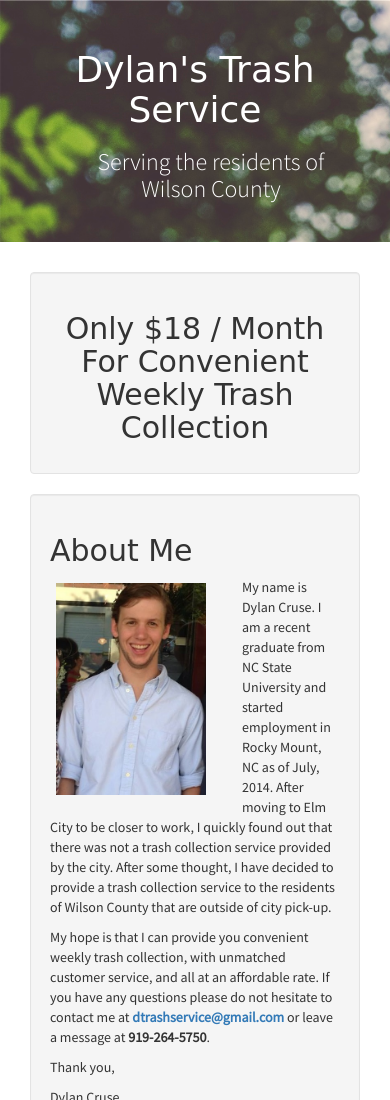
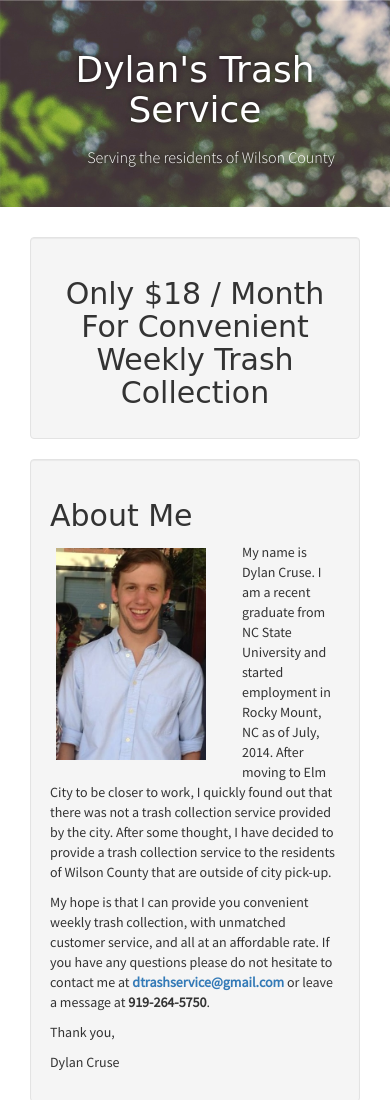
Before and after one commit to a-type/dylan-trash-service, a plain HTML site: page index.html in a window 390 px wide. Shown: the top 1100 px of the page. Drawn offline with nearby package versions, Linux system fonts and the light colour scheme; a web font is replaced by a local one.

Commit message:
Fix header visibility

```diff
--- a/css/style.css
+++ b/css/style.css
@@ -5,6 +5,7 @@
 
 .page-title {
 	color: white;
+	text-shadow: 0px 0px 5px rgba(5, 5, 5, 0.5);
 }
 
 .text-center {
@@ -47,6 +48,12 @@ h3 {
 	font-weight: 300;
 }
 
+@media (max-width: 768px) {
+	h3 {
+		font-size: 16px;
+	}
+}
+
 p, li {
 	font-family: "Source Sans Pro", sans-serif;
 	font-weight: 400;
```
